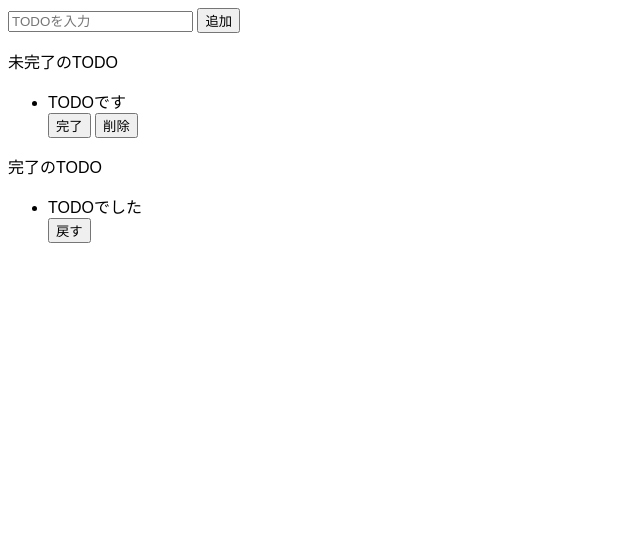
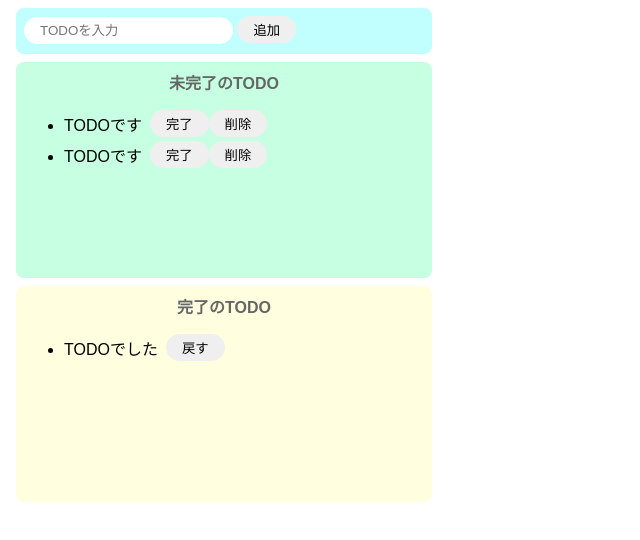
Before and after one commit to yuuki121/todoJs, a website built with Parcel: page index.html in a window 1280 px wide. Shown: the whole page, without its empty margins (0-640 px from the left). Built offline with nearby package versions, Linux system fonts and the light colour scheme.

Commit message:
done section33

```diff
--- a/index.html
+++ b/index.html
@@ -4,16 +4,17 @@
   <title>Todo</title>
   <meta charset="UTF-8" /> </head>
 <body>
-  <div> <input placeholder="TODOを入力"> <button>追加</button> </div>
-  <div>
-    <p>未完了のTODO</p>
-    <ul>
-      <li>TODOです</li> <button>完了</button> <button>削除</button> </ul>
+  <div class = "input-area"> <input id = "add-text" placeholder="TODOを入力"> <button id = "add-button">追加</button> </div>
+  <div class = "imcomplete-area">
+    <p class= "title">未完了のTODO</p>
+    <ul id = "incomplete-list">
+      <div class = "list-row"> <li>TODOです</li> <button>完了</button> <button>削除</button></div>
+      <div class = "list-row"> <li>TODOです</li> <button>完了</button> <button>削除</button></div>
+    </ul>
   </div>
-  <div>
-    <p>完了のTODO</p>
-    <ul>
-      <li>TODOでした</li> <button>戻す</button> </ul>
+  <div class = "complete-area">
+    <p class= "title">完了のTODO</p>
+    <ul><div class = "list-row"><li>TODOでした</li> <button>戻す</button></div> </ul>
   </div>
   <script src="src/index.js">
   </script>
--- a/src/index.js
+++ b/src/index.js
@@ -1,10 +1,20 @@
 import "./styles.css";
 
-document.getElementById("app").innerHTML = `
-<h1>Hello Vanilla!</h1>
-<div>
-  We use the same configuration as Parcel to bundle this sandbox, you can find more
-  info about Parcel
-  <a href="https://parceljs.org" target="_blank" rel="noopener noreferrer">here</a>.
-</div>
-`;
+const onClickAdd = () => {
+  const inputText = document.getElementById("add-text").value;
+  document.getElementById("add-text").value = "";
+
+  const div = document.createElement("div");
+  div.className = "list-row";
+
+  const li = document.createElement("li");
+  li.innerText = inputText;
+
+  div.appendChild(li);
+
+  document.getElementById("incomplete-list").appendChild(div);
+};
+
+document
+  .getElementById("add-button")
+  .addEventListener("click", () => onClickAdd());
--- a/src/styles.css
+++ b/src/styles.css
@@ -1,3 +1,61 @@
 body {
   font-family: sans-serif;
 }
+input {
+  border-radius: 16px;
+  border: none;
+  padding: 6px 16px;
+  outline: none;
+}
+button {
+  border-radius: 16px;
+  border: none;
+  padding: 4px 16px;
+}
+
+button:hover {
+  background-color: #ff7fff;
+}
+
+li {
+  margin-right: 8px;
+}
+
+.input-area {
+  background-color: #c1ffff;
+  width: 400px;
+  height: 30px;
+  padding: 8px;
+  margin: 8px;
+  border-radius: 8px;
+}
+
+.imcomplete-area {
+  background-color: #c6ffe2;
+  width: 400px;
+  min-height: 200px;
+  padding: 8px;
+  margin: 8px;
+  border-radius: 8px;
+}
+
+.complete-area {
+  background-color: #ffffe0;
+  width: 400px;
+  min-height: 200px;
+  padding: 8px;
+  margin: 8px;
+  border-radius: 8px;
+}
+.title {
+  text-align: center;
+  margin-top: 0;
+  font-weight: bold;
+  color: #666;
+}
+
+.list-row {
+  display: flex;
+  align-items: center;
+  padding-bottom: 4px;
+}
```
